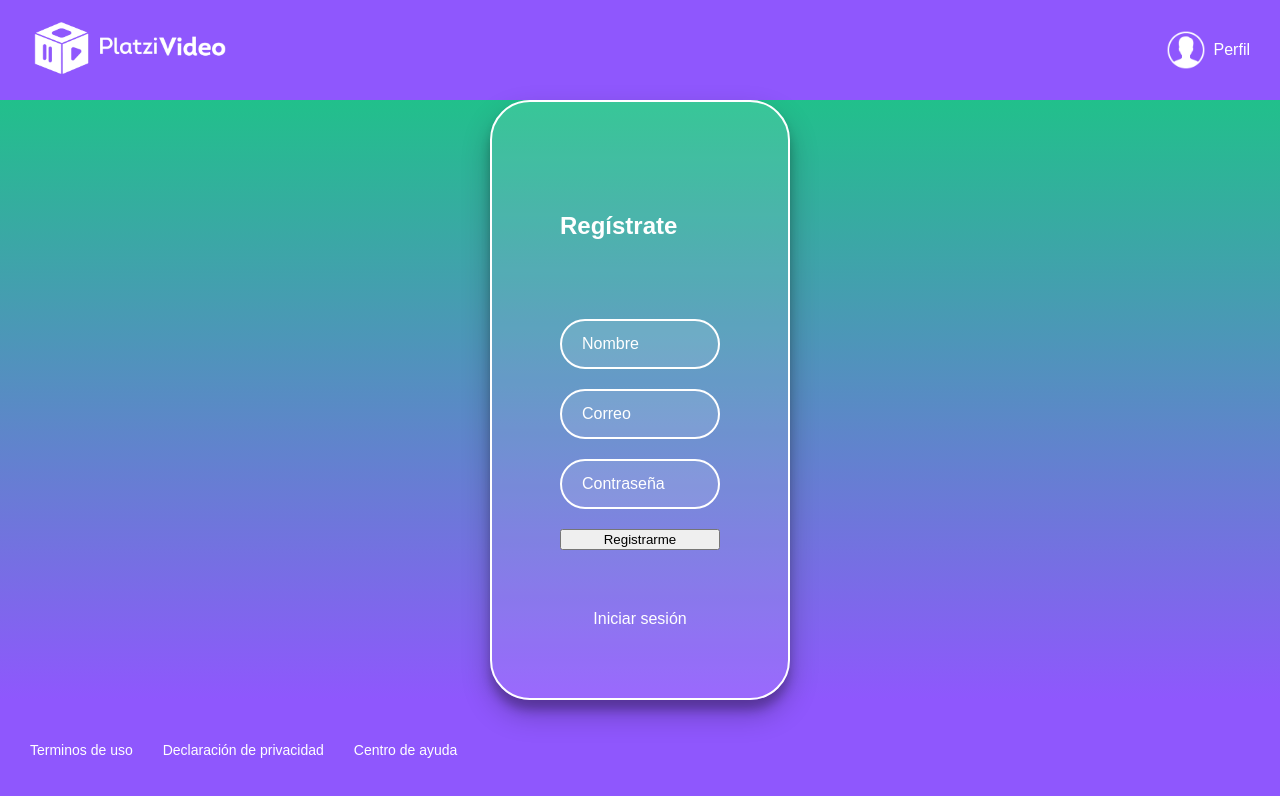
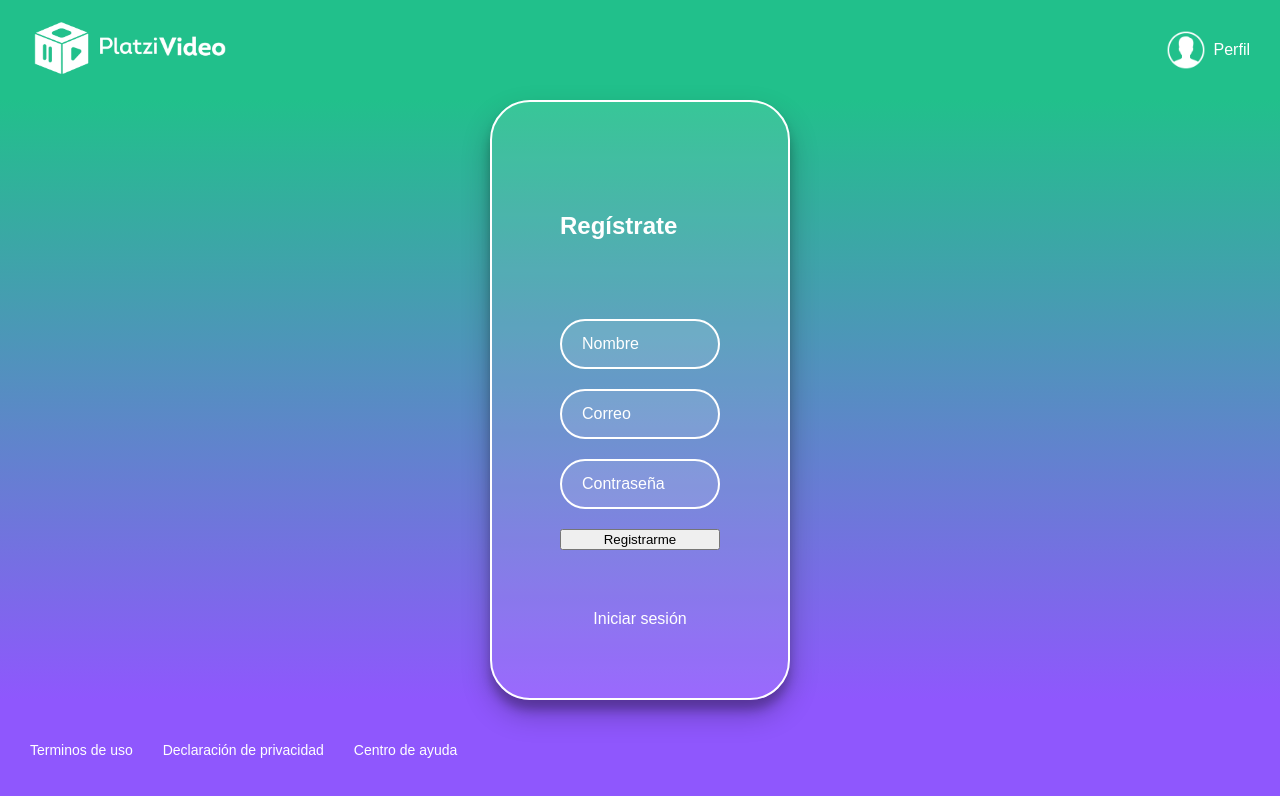
Before and after one commit to alejocantillo95/PlatziVideoRouter, a React app: page /register in a window 1280 px wide. Shown: the top 796 px of the page. Built offline with nearby package versions, Linux system fonts and the light colour scheme; a web font is replaced by a local one.

Commit message:
MOD Se modifica package-lock, package, styles components Header, components Header, components Layout, containers Home, container Login, containers Palyer y containers Register

```diff
--- a/package.json
+++ b/package.json
@@ -13,6 +13,7 @@
   "license": "ISC",
   "dependencies": {
     "babel-eslint": "^10.0.2",
+    "classnames": "^2.2.6",
     "eslint": "^6.0.1",
     "eslint-config-airbnb": "^17.1.1",
     "eslint-plugin-import": "^2.18.0",
--- a/src/assets/styles/components/Header.scss
+++ b/src/assets/styles/components/Header.scss
@@ -7,6 +7,10 @@
   justify-content: space-between;
   top: 0px;
   width: 100%;
+}
+
+.isLogin, .isRegister {
+  background-color: #21c08b;
 }
 
 .header__img {
--- a/src/components/Header.jsx
+++ b/src/components/Header.jsx
@@ -1,6 +1,7 @@
 import React from 'react';
 import { connect } from 'react-redux';
 import PropTypes from 'prop-types';
+import classNames from 'classnames';
 import { Link } from 'react-router-dom';
 import gravatar from '../utils/gravatar';
 import { logoutRequest } from '../actions';
@@ -9,15 +10,18 @@ import logo from '../assets/static/logo-platzi-video-BW2.png';
 import userIcon from '../assets/static/user-icon.png';
 
 const Header = props => {
-  const { user } = props;
+  const { user, isLogin, isRegister } = props;
   const hasUser = Object.keys(user).length > 0;
 
   const handleLogout = () => {
-    props.logoutRequest({})
+    props.logoutRequest({});
   }
-
+  const headerClass = classNames('header', {
+    isLogin,
+    isRegister,
+  });
   return (
-    <header className="header">
+    <header className={headerClass}>
       <Link to="/">
         <img className="header__img" src={logo} alt="Platzi Video" />
       </Link>
--- a/src/components/Layout.jsx
+++ b/src/components/Layout.jsx
@@ -4,7 +4,6 @@ import Footer from './Footer';
 
 const Layout = ({ children }) => (
   <div className="App">
-    <Header />
     {children}
     <Footer />
   </div>
--- a/src/containers/Home.jsx
+++ b/src/containers/Home.jsx
@@ -1,5 +1,6 @@
 import React, { useState, useEffect } from 'react';
 import { connect } from 'react-redux';
+import Header from '../components/Header';
 import Search from '../components/Search';
 import Categories from '../components/Categories';
 import Carousel from '../components/Carousel';
@@ -10,6 +11,7 @@ import '../assets/styles/App.scss';
 const Home = ({ myList, trends, originals }) => {
   return (
     <>
+      <Header />
       <Search />
       {myList.length > 0 &&
         <Categories title="Mi Lista">
--- a/src/containers/Login.jsx
+++ b/src/containers/Login.jsx
@@ -2,6 +2,7 @@ import React, { useState } from 'react';
 import { connect } from 'react-redux';
 import { Link } from 'react-router-dom';
 import { loginRequest } from '../actions';
+import Header from '../components/Header';
 import '../assets/styles/components/Login.scss'
 import googleIcon from '../assets/static/google-icon.png';
 import twitterIcon from '../assets/static/twitter-icon.png';
@@ -25,6 +26,8 @@ const Login = props => {
   }
 
   return(
+    <>
+      <Header isLogin />
       <section className="login">
         <section className="login__container">
           <h2>Inicia sesión</h2>
@@ -63,6 +66,7 @@ const Login = props => {
           </p>
         </section>
       </section>
+    </>
   );
 }
 
--- a/src/containers/Player.jsx
+++ b/src/containers/Player.jsx
@@ -7,7 +7,7 @@ import '../assets/styles/components/Player.scss';
 const Player = ({ history, match, playing, getVideoSource }) => {
   const { id } = match.params;
   const [loading, setLoading] = useState(true);
-  const hasPlaying = Object.keys(props.playing).length > 0;
+  const hasPlaying = Object.keys(playing).length > 0;
 
   useEffect(() => {
     getVideoSource(id);
--- a/src/containers/Register.jsx
+++ b/src/containers/Register.jsx
@@ -1,5 +1,6 @@
 import React, { useState } from 'react';
 import { connect } from 'react-redux';
+import Header from '../components/Header';
 import { registerRequest } from '../actions';
 import { Link } from 'react-router-dom';
 import '../assets/styles/components/Register.scss';
@@ -25,6 +26,8 @@ const Register = props => {
   }
 
   return (
+    <>
+      <Header isRegister />
       <section className="register">
         <section className="register__container">
           <h2>Regístrate</h2>
@@ -57,7 +60,12 @@ const Register = props => {
           </Link>
         </section>
       </section>
+    </>
   );
 }
 
-export default connect(null, null)(Register);
+const mapDispatchToProps = {
+  registerRequest,
+}
+
+export default connect(null, mapDispatchToProps)(Register);
```
Also changed, not shown: 1 other file (tests, documents, lock files or other folders). Lines whose indentation alone changed are shown as unchanged.
